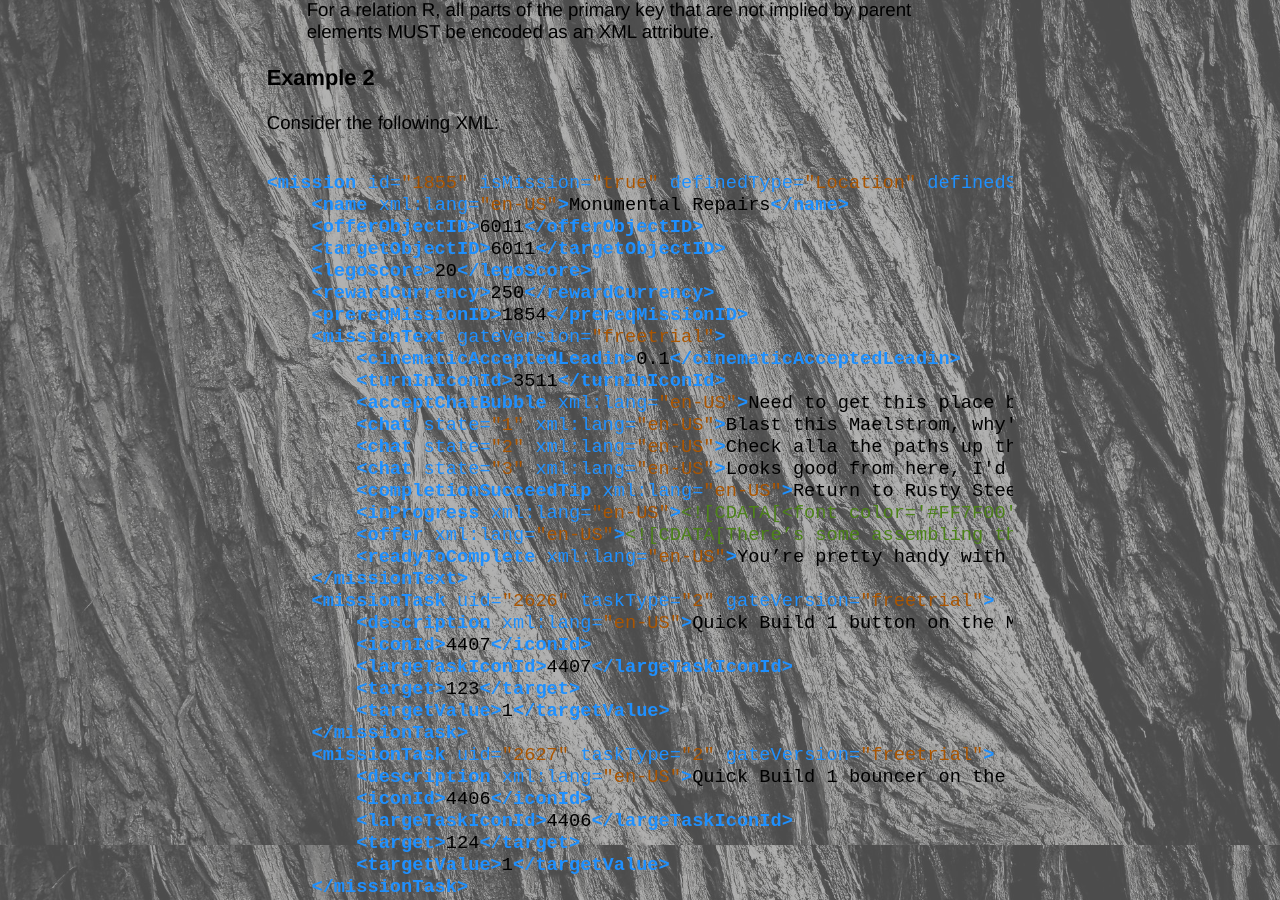
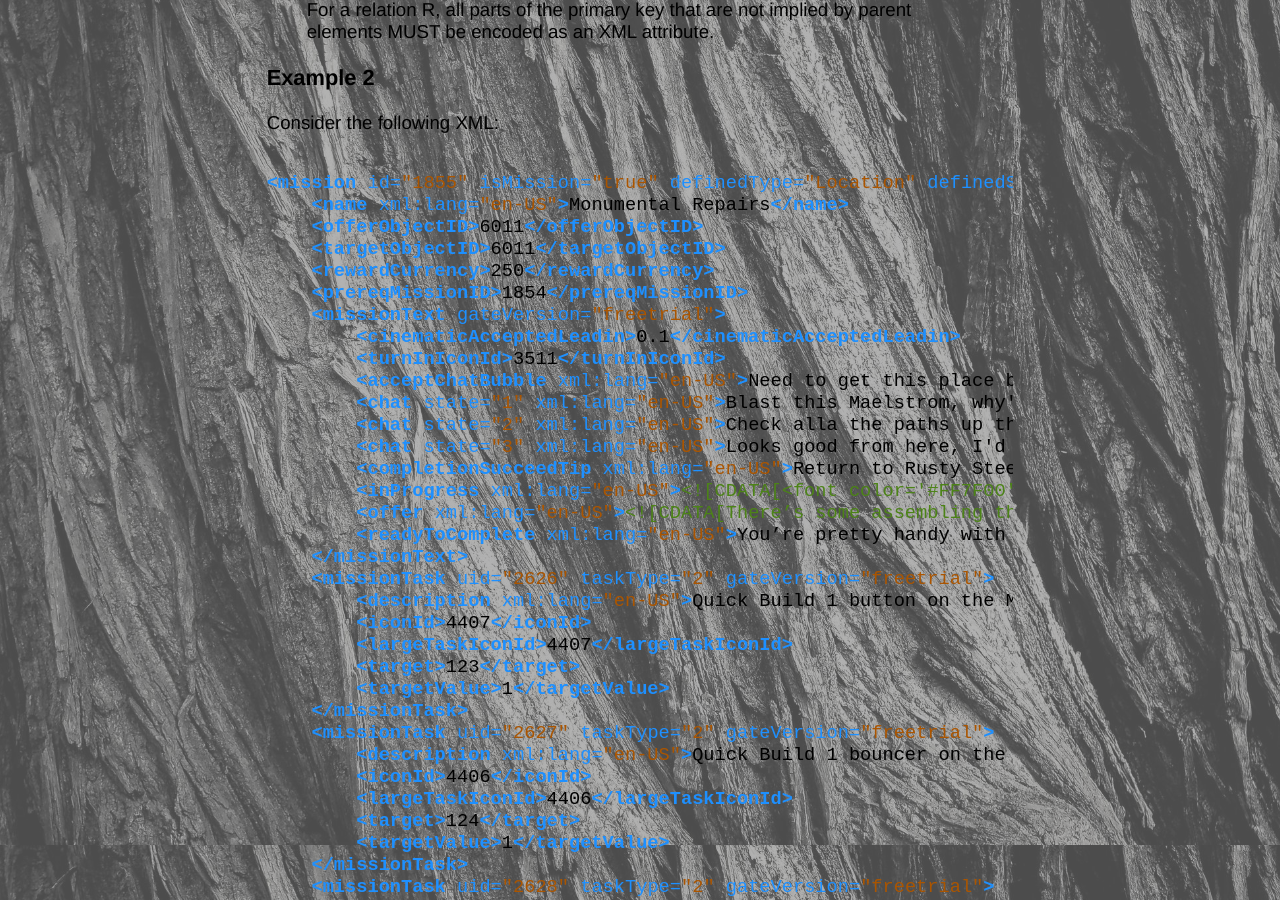
Before and after one commit to Xiphoseer/xiphoseer.github.com, a Jekyll site: the page built from _posts/2024-05-05-xml-normalization.md, in a window 1280 px wide and 900 px high, scrolled down 1855 px. Built offline with Jekyll 4.4.1, drawn with Linux system fonts in a browser that asks for light colours; our own code applies the rules of GitHub Pages for plain Markdown files.

Commit message:
fix: legoScore required attribute

````diff
--- a/_posts/2024-05-05-xml-normalization.md
+++ b/_posts/2024-05-05-xml-normalization.md
@@ -86,11 +86,10 @@
 Consider the following XML:
 
 ```xml
-<mission id="1855" isMission="true" definedType="Location" definedSubtype="Avant Gardens" uiSortOrder="240" gateVersion="nexustower">
+<mission id="1855" isMission="true" definedType="Location" definedSubtype="Avant Gardens" uiSortOrder="240" legoScore="20" gateVersion="nexustower">
     <name xml:lang="en-US">Monumental Repairs</name>
     <offerObjectID>6011</offerObjectID>
     <targetObjectID>6011</targetObjectID>
-    <legoScore>20</legoScore>
     <rewardCurrency>250</rewardCurrency>
     <prereqMissionID>1854</prereqMissionID>
     <missionText gateVersion="freetrial">
````
